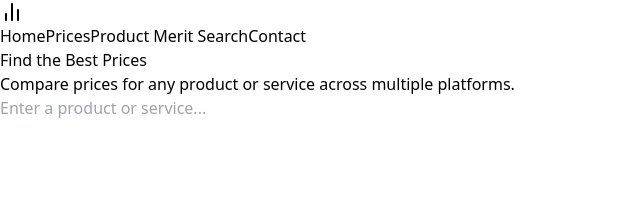
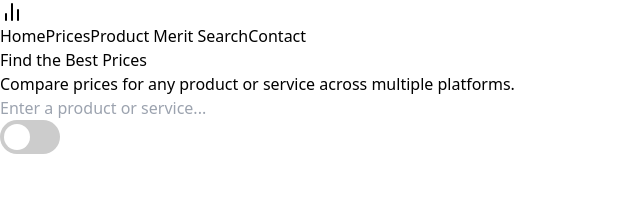
Before and after one commit to Fakesum/Byteme-, a React (Vite) app in the folder everything-comparison/: page / in a window 1280 px wide. Shown: the top 210 px of the page, without its empty margins (0-640 px from the left). Built offline with nearby package versions, Linux system fonts and the light colour scheme.

Commit message:
Added a lot

```diff
--- a/everything-comparison/package.json
+++ b/everything-comparison/package.json
@@ -15,6 +15,7 @@
     "postcss": "^8.4.47",
     "react": "^18.3.1",
     "react-dom": "^18.3.1",
+    "react-leaflet": "^4.2.1",
     "react-loading": "^2.0.3",
     "react-router-dom": "^6.27.0"
   },
--- a/everything-comparison/src/App.css
+++ b/everything-comparison/src/App.css
@@ -0,0 +1,62 @@
+/* The switch - the box around the slider */
+.switch {
+    position: relative;
+    display: inline-block;
+    width: 60px;
+    height: 34px;
+  }
+
+  /* Hide default HTML checkbox */
+  .switch input {
+    opacity: 0;
+    width: 0;
+    height: 0;
+  }
+
+  /* The slider */
+  .slider {
+    position: absolute;
+    cursor: pointer;
+    top: 0;
+    left: 0;
+    right: 0;
+    bottom: 0;
+    background-color: #ccc;
+    -webkit-transition: .4s;
+    transition: .4s;
+  }
+
+  .slider:before {
+    position: absolute;
+    content: "";
+    height: 26px;
+    width: 26px;
+    left: 4px;
+    bottom: 4px;
+    background-color: white;
+    -webkit-transition: .4s;
+    transition: .4s;
+  }
+
+  input:checked + .slider {
+    background-color: #2196F3;
+  }
+
+  input:focus + .slider {
+    box-shadow: 0 0 1px #2196F3;
+  }
+
+  input:checked + .slider:before {
+    -webkit-transform: translateX(26px);
+    -ms-transform: translateX(26px);
+    transform: translateX(26px);
+  }
+
+  /* Rounded sliders */
+  .slider.round {
+    border-radius: 34px;
+  }
+
+  .slider.round:before {
+    border-radius: 50%;
+  }
--- a/everything-comparison/src/App.jsx
+++ b/everything-comparison/src/App.jsx
@@ -4,14 +4,27 @@ import { useState, useReducer } from 'react';
 import Header from './header'
 import Footer from './footer'
 import LoadingBar from './components/loading';
+import { MapContainer, Marker, TileLayer, Tooltip, Popup, useMap, useMapEvent } from 'react-leaflet'
+import 'leaflet/dist/leaflet.css'
 
 export default function Component() {
     const [loading, setLoading] = useState(0);
-
+    const [_, forceUpdate] = useReducer(x => x + 1, 0);
+    const [temp_marker, setTempMarker] = useState(undefined);
     const [results, setResults] = useState(null);
+    const [center, setCenter] = useState([0,0]);
+    const [zoom, setZoom] = useState(0);
+    const [value, setValue] = useState('');
+    const [show_map,  setShowMap] = useState(false);
 
     function search(query){
-        fetch(`http://localhost:3030/search?q=${query}`).then(res => {return res.json()}).then(res => {
+      if ((show_map) && (temp_marker != undefined)){
+        query += ', from cords: ' + temp_marker[0] + ',' + temp_marker[1];
+      }
+
+      console.log(query);
+
+      fetch(`http://localhost:3030/search?q=${query}`).then(res => {return res.json()}).then(res => {
           setResults(res);
           setLoading(0);
         }).catch(e => {console.log(e)});
@@ -24,6 +37,41 @@ export default function Component() {
       </div>
     )
   }
+
+  function makeTempMarker(search_result){
+    setTempMarker(search_result);
+
+    setCenter([search_result.lat, search_result.lon]);
+    setZoom(10);
+
+    forceUpdate();
+  }
+
+  const MapEvents = () => {
+      useMapEvent({
+        click(e) {
+          setTempMarker([e.latlng.lat, e.latlng.lng]);
+        },
+      });
+      return false;
+  }
+
+  function showStreets(e){
+
+    if (e.code == "Enter"){
+      if (document.querySelector(".address-input").value == ""){
+        return; // Cause OH God it crashes, And I have no idea WHY!!!.
+      }
+
+      fetch(`https://api.openweathermap.org/geo/1.0/direct?q=${document.querySelector(".address-input").value}&limit=5&appid=da00953907b5ec2c5db00f53ffd89e68`)
+        .then(res => {if (res.cod == 400){return [];}; return res.json()})
+        .then(res => {if (res != []){
+          makeTempMarker(res[0]);
+        }}).catch(e=>{});
+    }
+  }
+
+
   return (
       <div className="min-h-screen flex flex-col bg-gray-50">
 
@@ -59,6 +107,42 @@ export default function Component() {
                 loading != 0 ? loadingBar() : (results == null ? <></>: <Results resData={results}></Results>)
             }
           </div>
+          <label className="switch">
+            <input type="checkbox" onChange={(e) => {setShowMap(e.currentTarget.checked);}}/>
+            <span className="slider round"></span>
+          </label>
+          {(()=>{
+            if (!show_map){
+              return;
+            }
+            return (<div style={{ height: '400px', width: '100%' }}>
+              <MapContainer center={center} zoom={zoom} scrollWheelZoom={true} style={{ height: '100%', width: '100%' }}>
+                  <input
+                    placeholder="Search For Places here..."
+                    style={{zIndex: 99999, position: 'absolute'}}
+                    type="text"
+                    autoComplete="street-address"
+                    className="address-input"
+                    onKeyDown={showStreets}
+                  />
+                  <TileLayer
+                      attribution='&copy; <a href="https://www.openstreetmap.org/copyright">OpenStreetMap</a> contributors'
+                      url="https://{s}.tile.openstreetmap.org/{z}/{x}/{y}.png"
+                  />
+                  {
+                    (()=>{
+                      if (temp_marker == undefined){
+                        return;
+                      }
+
+                      return <Marker position={temp_marker}>
+                      </Marker>
+                    }
+                    )()
+                  }
+                  <MapEvents />
+              </MapContainer>
+          </div>)})()}
         </div>
       </main>
 
--- a/everything-comparison/src/merits.jsx
+++ b/everything-comparison/src/merits.jsx
@@ -1,4 +1,4 @@
-import React, { useReducer, useState } from 'react'
+import React, { useEffect, useReducer, useState } from 'react'
 import LoadingBar from './components/loading';
 import ProductAnalysisCard from './components/productAnalysis'
 import Headers from './header'
@@ -6,8 +6,13 @@ import Footer from './footer'
 
 export default function Component() {
     const [loading, setLoading] = useState(0);
+    const [loading_animation, setLoadingAnimation] = useState(0);
     const [result, setResult] = useState(null);
     const [, forceUpdate] = useReducer(x => x + 1, 0);
+
+    useEffect(() => {
+        setInterval(() => {setLoadingAnimation(loading_animation + 1)}, 5000);
+    }, [loading_animation]);
 
     function search(query){
         fetch(`http://localhost:3030/merits?q=${query}`).then(res => {return res.json()}).then(res => {
@@ -18,13 +23,18 @@ export default function Component() {
     }
 
     function loadingComponent(){
-        return loading != 0 ? <LoadingBar progress={loading} max={2} /> : (result == null ? <div></div> : <ProductAnalysisCard data={result}/>)
+        return loading != 0 ? <LoadingBar progress={loading_animation} max={120} /> : (result == null ? <div></div> : <ProductAnalysisCard data={result}/>)
     }
 
     return (
         <div>
             <Headers />
-            <input onKeyDown={(e) => {
+            <div style={{
+                justifyContent: 'center',
+                alignItems: 'center',
+                display: 'flex'
+            }}>
+                <input className='block w-full rounded-l-lg border-gray-300 shadow-sm focus:ring-blue-500 focus:border-blue-500 main-input' style={{backgroundColor: 'lightgray', width: '50%'}} onKeyDown={(e) => {
                     if (e.key != 'Enter'){
                         return;
                     }
@@ -32,6 +42,7 @@ export default function Component() {
                     search(e.currentTarget.value);
                     forceUpdate();
                 }}></input>
+            </div>
             {
                 loadingComponent()
             }
```
Also changed, not shown: everything-comparison/src/components/voice.jsx (added, +43 -0 lines), 2 other files (tests, documents, lock files or other folders). Lines whose indentation alone changed are shown as unchanged.
